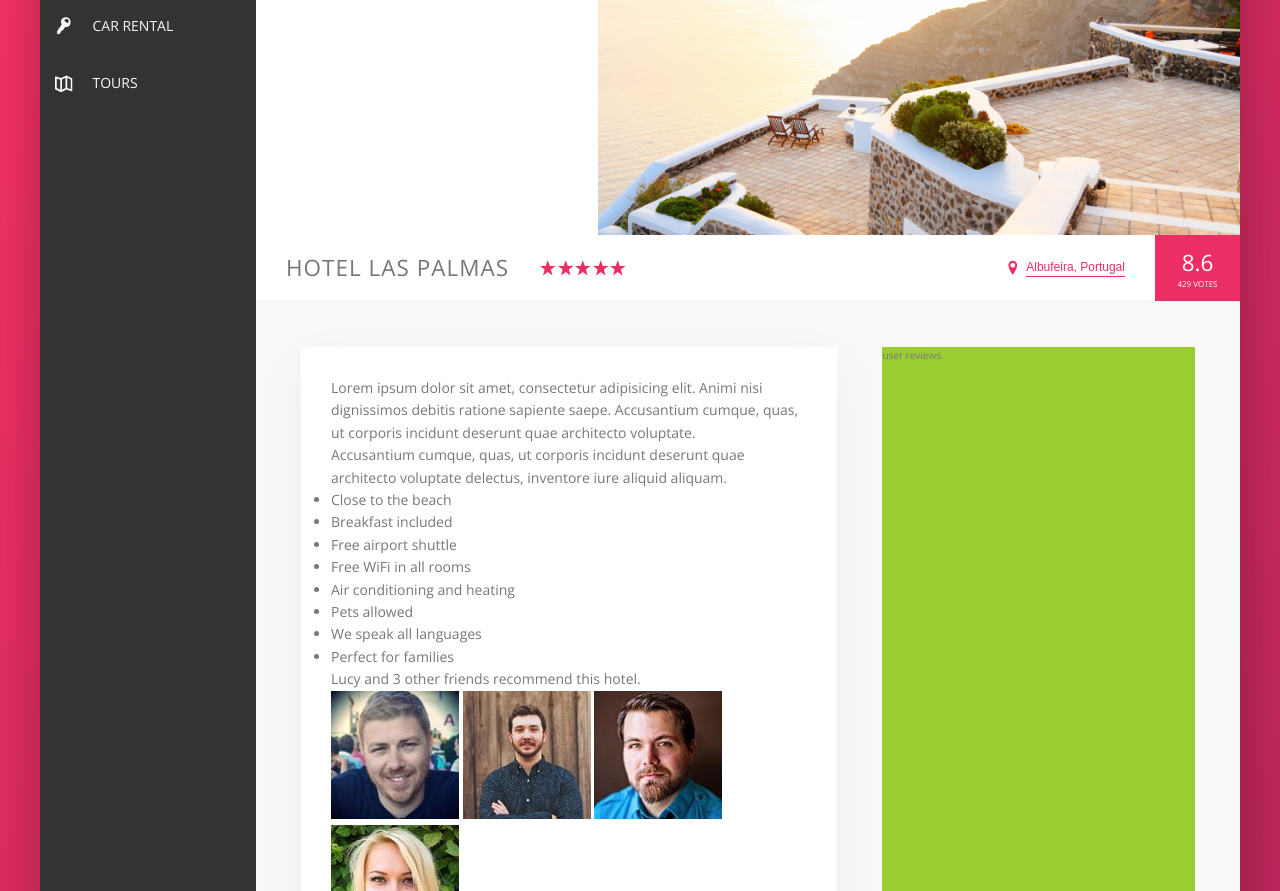
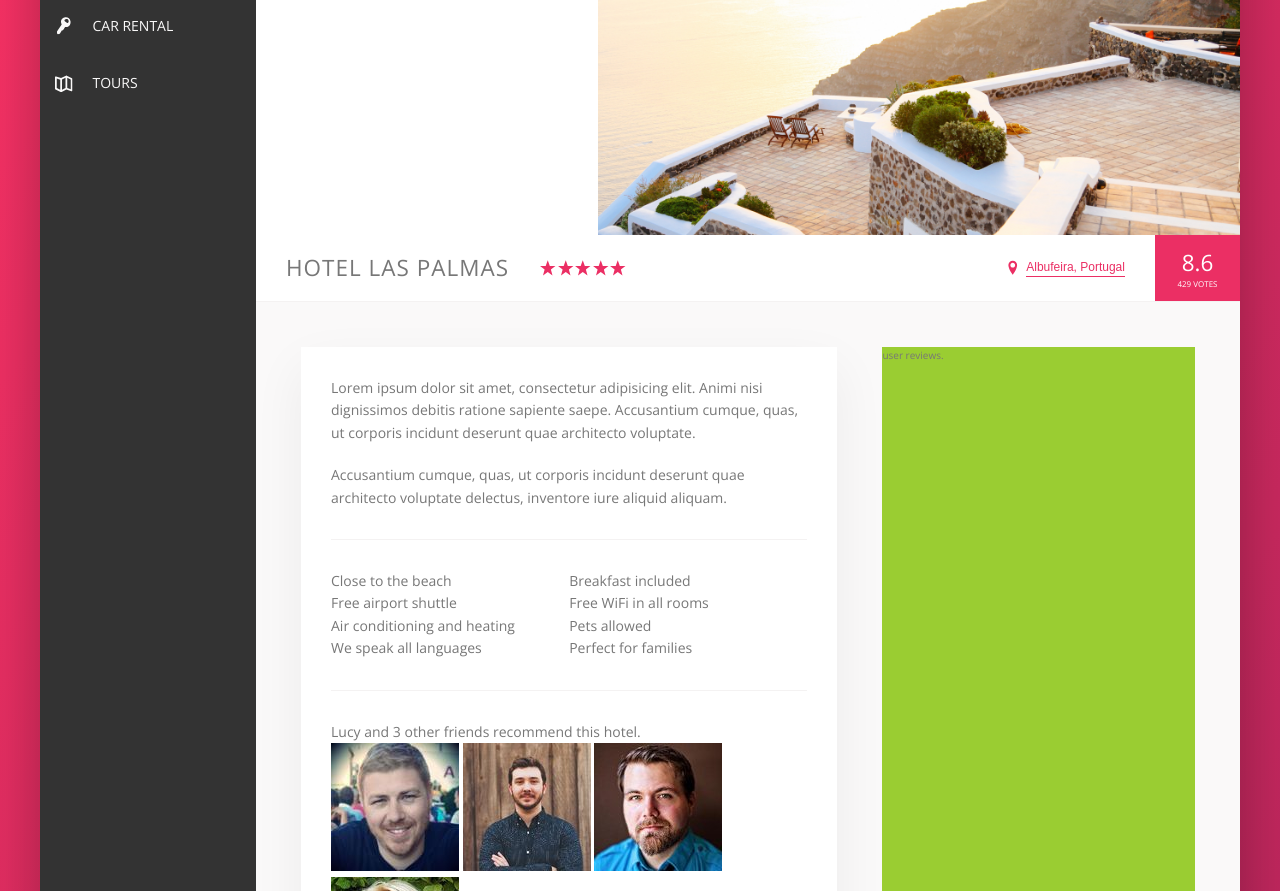
Before and after one commit to aindriu80/Trillio, a website: page index.html in a window 1280 px wide. Shown: the part 300-1191 px from the top of the page. Drawn offline with nearby package versions, Linux system fonts and the light colour scheme.

Commit message:
Building the Description - Body text formatting

```diff
--- a/index.html
+++ b/index.html
@@ -139,14 +139,14 @@
                                 Accusantium cumque, quas, ut corporis incidunt deserunt quae architecto voluptate delectus, inventore iure aliquid aliquam.
                             </p>
                             <ul class="list">
-                                <li class="list_item">Close to the beach</li>
-                                <li class="list_item">Breakfast included</li>
-                                <li class="list_item">Free airport shuttle</li>
-                                <li class="list_item">Free WiFi in all rooms</li>
-                                <li class="list_item">Air conditioning and heating</li>
-                                <li class="list_item">Pets allowed</li>
-                                <li class="list_item">We speak all languages</li>
-                                <li class="list_item">Perfect for families</li>
+                                <li class="list__item">Close to the beach</li>
+                                <li class="list__item">Breakfast included</li>
+                                <li class="list__item">Free airport shuttle</li>
+                                <li class="list__item">Free WiFi in all rooms</li>
+                                <li class="list__item">Air conditioning and heating</li>
+                                <li class="list__item">Pets allowed</li>
+                                <li class="list__item">We speak all languages</li>
+                                <li class="list__item">Perfect for families</li>
                             </ul>
 
                             <div class="recommend">
--- a/resources/sass/_components.scss
+++ b/resources/sass/_components.scss
@@ -320,3 +320,29 @@
         box-shadow: none;
     }
 }
+////////////////////////////
+// PARAGRAPH
+.paragraph:not(:last-of-type){
+    margin-bottom: 2rem;
+}
+
+////////////////////////////
+// LIST
+.list {
+    list-style: none;
+    margin: 3rem 0;
+    padding: 3rem 0;
+    border-top: var(--line);
+    border-bottom: var(--line);
+
+    display: flex;
+    flex-wrap: wrap;
+
+
+    &__item {
+        flex: 0 0 50%;
+    }
+}
+
+////////////////////////////
+// RECOMMEND
```
Also changed, not shown: resources/css/style.css.
